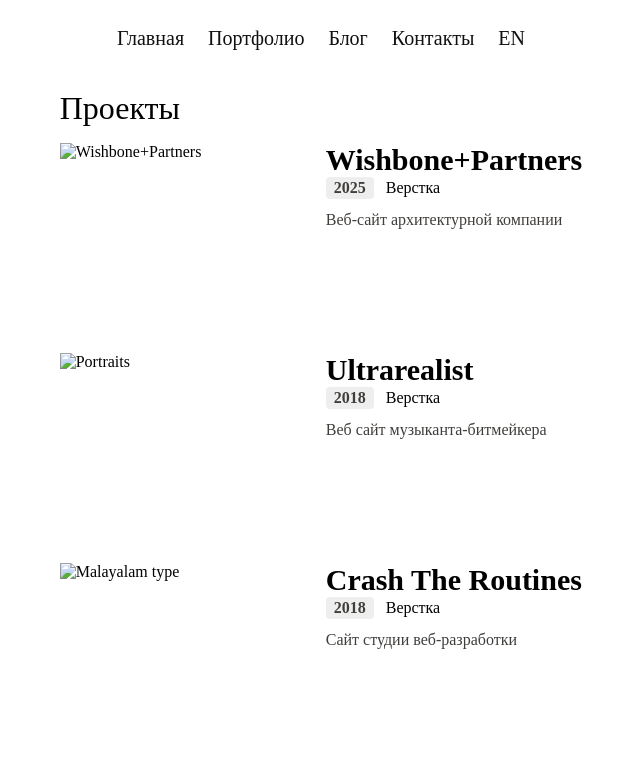
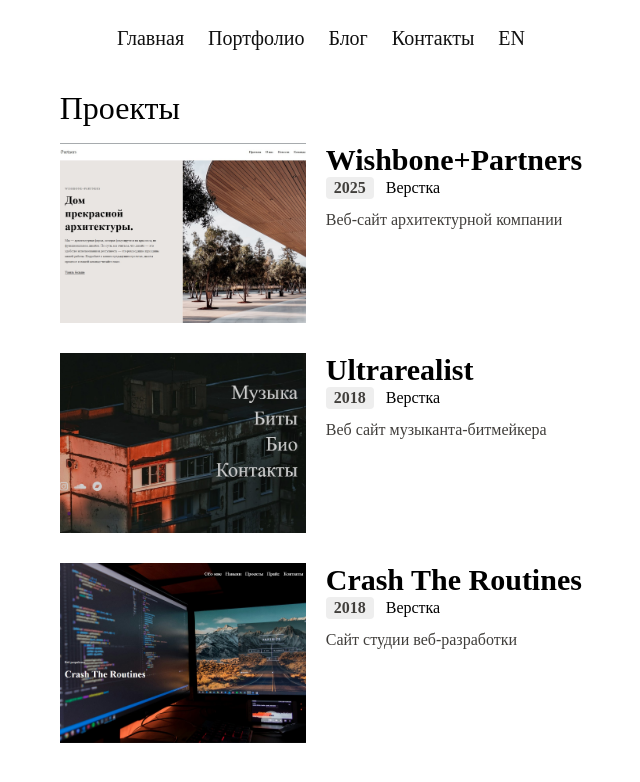
Before and after one commit to adamlean/adamlean, a plain HTML site: page pages/portfolio.html in a window 1280 px wide. Shown: the whole page, without its empty margins (319-959 px from the left). Drawn offline with Linux system fonts and the light colour scheme.

Commit message:
Update portfolio.html

```diff
--- a/pages/portfolio.html
+++ b/pages/portfolio.html
@@ -34,7 +34,7 @@
         <h2>Проекты</h2>
 
         <div class="work-item">
-          <img src="./assets/img/wpru.jpg" alt="Wishbone+Partners" />
+          <img src="../assets/img/wpru.jpg" alt="Wishbone+Partners" />
           <div class="work-info">
             <h3>
               <a
@@ -53,7 +53,7 @@
         </div>
 
         <div class="work-item">
-          <img src="./assets/img/urlist.jpg" alt="Portraits" />
+          <img src="../assets/img/urlist.jpg" alt="Portraits" />
           <div class="work-info">
             <h3>
               <a
@@ -71,7 +71,7 @@
         </div>
 
         <div class="work-item">
-          <img src="./assets/img/ctrru.jpg" alt="Malayalam type" />
+          <img src="../assets/img/ctrru.jpg" alt="Malayalam type" />
           <div class="work-info">
             <h3>
               <a
```
